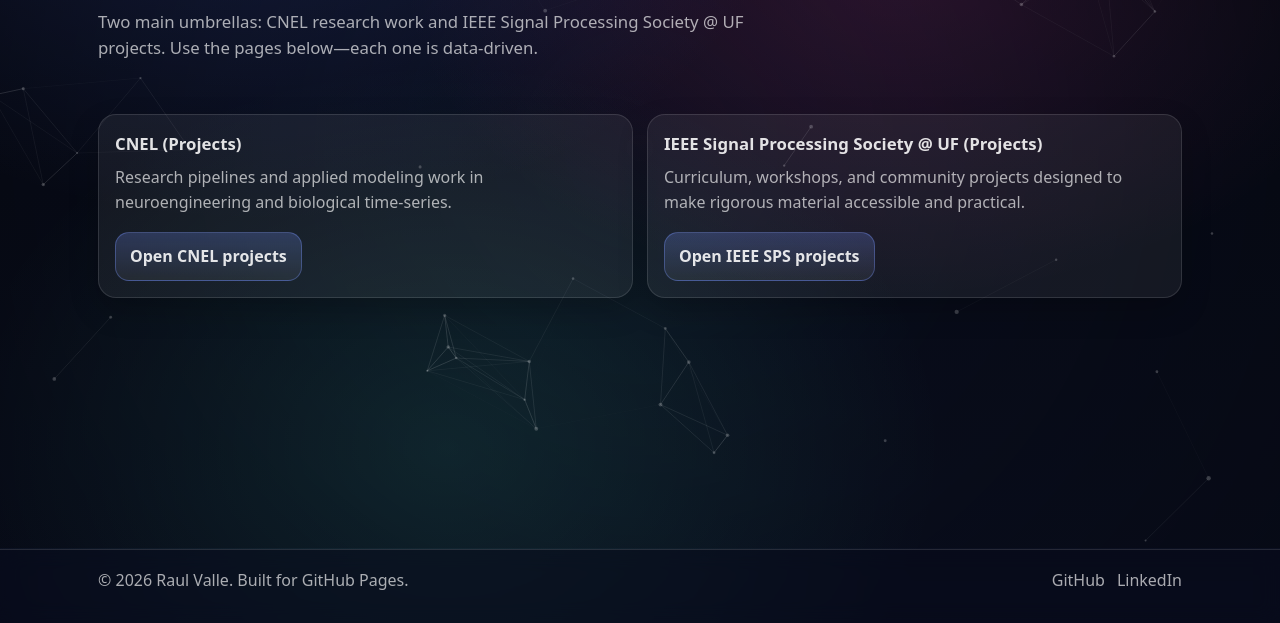
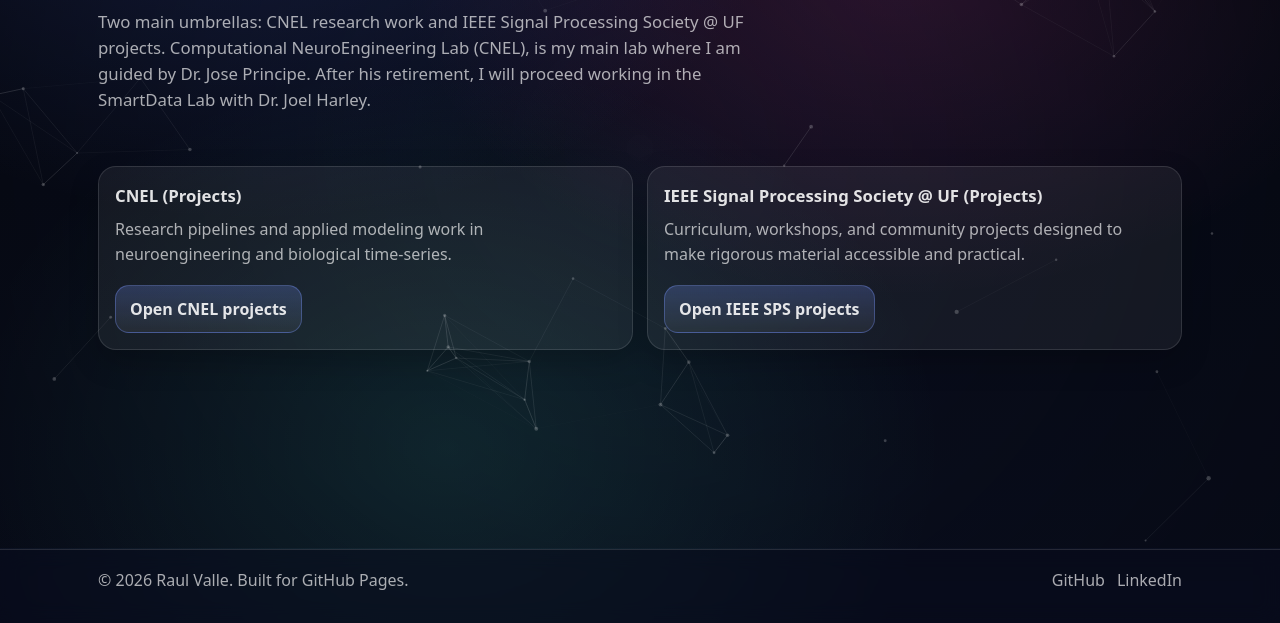
Before and after one commit to Jibby2k1/Jibby2k1.github.io, a plain HTML site: page research.html in a window 1280 px wide. Shown: the part 252-875 px from the top of the page. Drawn offline with Linux system fonts and the light colour scheme.

Commit message:
Revise lead paragraph in research.html
Updated the lead paragraph to include details about the Computational NeuroEngineering Lab and future work with Dr. Joel Harley.

```diff
--- a/research.html
+++ b/research.html
@@ -16,7 +16,7 @@
       <section class="page-hero reveal">
   <div class="kicker">Research</div>
   <h1 class="h1">Projects & programs</h1>
-  <p class="lead">Two main umbrellas: CNEL research work and IEEE Signal Processing Society @ UF projects. Use the pages below—each one is data-driven.</p>
+  <p class="lead">Two main umbrellas: CNEL research work and IEEE Signal Processing Society @ UF projects. Computational NeuroEngineering Lab (CNEL), is my main lab where I am guided by Dr. Jose Principe. After his retirement, I will proceed working in the SmartData Lab with Dr. Joel Harley.</p>
 </section>
 
 <div class="grid two" style="margin-top:18px;">
```
